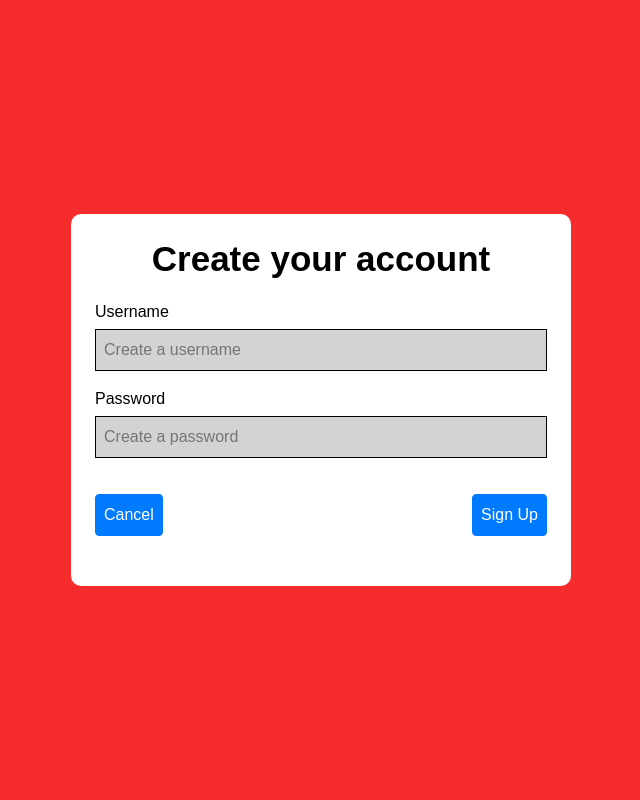
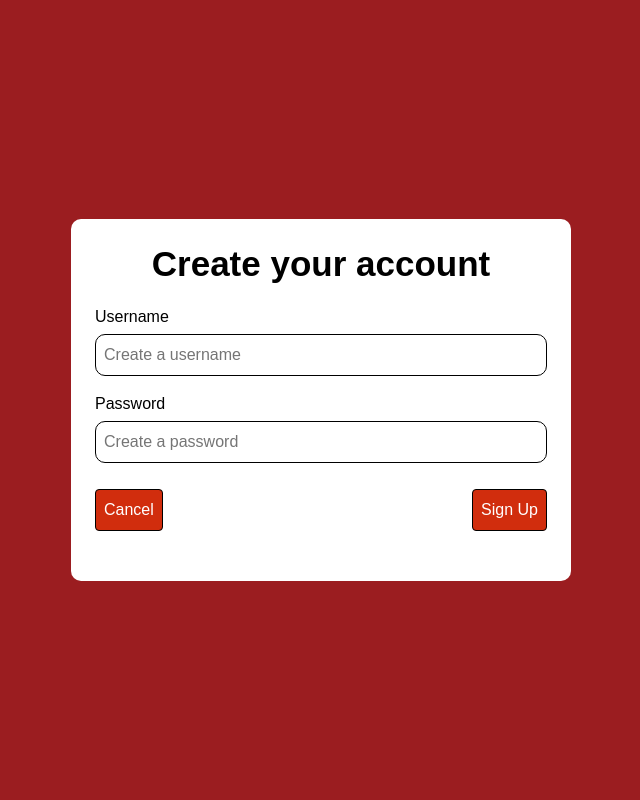
Before and after one commit to aston-evans/sunysnacks, a FastAPI app: page /create in a window 1280 px wide. Shown: the whole page, without its empty margins (319-959 px from the left). Run offline with FastAPI, Linux system fonts and the light colour scheme.

Commit message:
made these styles compatible with the bootstrap in the templates

```diff
--- a/py_src/static/styles/create.css
+++ b/py_src/static/styles/create.css
@@ -1,5 +1,5 @@
 body {
-    background-color: #f62c2c;
+    background-color: #9B1D20;
     font-family: Arial, sans-serif;
     height: 100vh;
     display: flex;
@@ -14,8 +14,6 @@ body {
     border-radius: 10px;
     border: 100px;
     max-width: 500px;
-
-
 }
 
 h1 {
@@ -31,32 +29,23 @@ form {
 }
 
 label {
-    /*display: block;*/
     margin-bottom: 5px;
     color: black;
-    /*padding: 8px;*/
     width: 100%;
 }
 
 input {
     width: 100%;
     padding: 8px;
-    margin-bottom: 10px;
     border: 1px solid black;
-    background-color: #d3d3d3;
-}
-.signUp {
-
-    margin-right: -20px;
+    border-radius: 10px;
 }
 
-
-.signUp, .cancelButton {
+#signUp, #cancelButton {
     background-color: #d12d0d;
-    padding: 10px;
     color: #fff;
     font-size: 16px;
-    cursor: pointer;
+    border: 1px solid black;
 
 }
 .buttonalign {
--- a/py_src/static/styles/login.css
+++ b/py_src/static/styles/login.css
@@ -1,6 +1,6 @@
 /* style is not changing after editing it */
     body {
-      background-color:#f62c2c;
+      background-color:#9B1D20;
       font-family: Arial, sans-serif, Ageo;
       display: flex;
       justify-content: center;
```
Also changed, not shown: py_src/static/styles/menu.css (+10 -7 lines).
